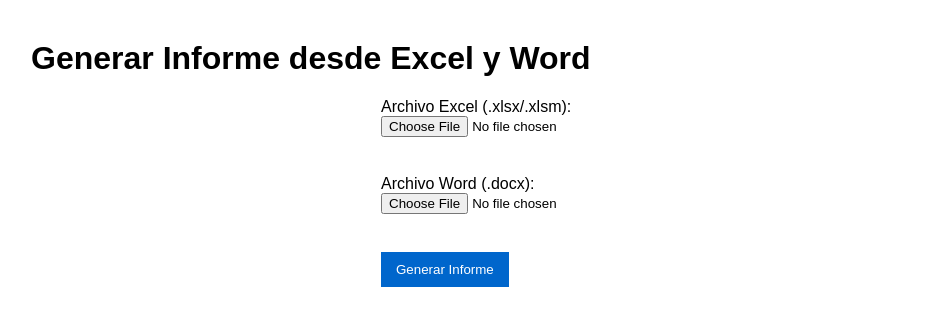
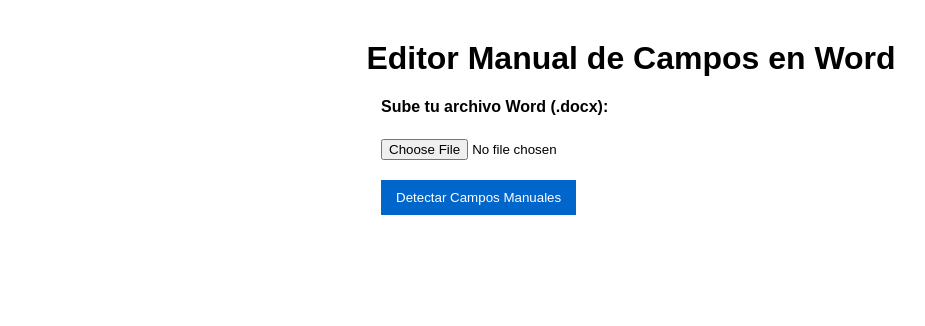
Before and after one commit to LucasMB-QF/generador-doc-campos, a FastAPI app: page / in a window 1280 px wide. Shown: the top 326 px of the page, without its empty margins (9-934 px from the left). Run offline with FastAPI, Linux system fonts and the light colour scheme.

Commit message:
Subir archivos iniciales al repo generador-doc-campos

```diff
--- a/main.py
+++ b/main.py
@@ -1,168 +1,174 @@
-from fastapi import FastAPI, UploadFile, File, Request, HTTPException
-from fastapi.responses import Response, HTMLResponse
+from fastapi import FastAPI, UploadFile, File, Form, Request, HTTPException
+from fastapi.responses import JSONResponse, Response, HTMLResponse
 from fastapi.templating import Jinja2Templates
 from fastapi.staticfiles import StaticFiles
-from fastapi.middleware.cors import CORSMiddleware
-from openpyxl import load_workbook
 from docx import Document
-from docx.text.paragraph import Paragraph
+from io import BytesIO
 import re
-from io import BytesIO
 from pathlib import Path
-import logging
-from urllib.parse import quote
-
-# Configuración de logging
-logging.basicConfig(level=logging.INFO)
-logger = logging.getLogger(__name__)
-
-# Rutas y carpetas
-current_dir = Path(__file__).resolve().parent
-templates_dir = current_dir / "templates"
+import json
 
 app = FastAPI()
 
-app.mount("/static", StaticFiles(directory="templates"), name="static")
-templates = Jinja2Templates(directory=str(templates_dir))
+# Config directorios
+current_dir = Path(__file__).parent.resolve()
+templates = Jinja2Templates(directory=str(current_dir / "templates"))
+app.mount("/static", StaticFiles(directory=str(current_dir / "static")), name="static")
 
-# CORS
-app.add_middleware(
-    CORSMiddleware,
-    allow_origins=["*"],
-    allow_methods=["*"],
-    allow_headers=["*"],
-)
+# Regex para campos manuales {{campo}} (sin '!')
+campo_regex = re.compile(r"\{\{\s*([^\{\}!]+?)\s*\}\}")
 
-# Regex para {{Hoja!Celda}} o {{campo}}
-campo_regex = re.compile(r"\{\{\s*([^\{\}]+?)\s*\}\}")
+def extraer_campos_de_parrafos(parrafos):
+    campos = set()
+    for p in parrafos:
+        for match in campo_regex.finditer(p.text):
+            campos.add(match.group(1).strip())
+    return campos
 
-# --- Formateo de valores ---
+def extraer_campos_de_tablas(tablas):
+    campos = set()
+    for table in tablas:
+        for row in table.rows:
+            for cell in row.cells:
+                # Recursivo: puede haber tablas dentro de celdas pero omitimos para simplicidad
+                campos |= extraer_campos_de_parrafos(cell.paragraphs)
+    return campos
 
-def formatear_valor(valor):
-    if isinstance(valor, float):
-        return f"{valor:.1f}"
-    return str(valor) if valor is not None else ""
+def extraer_todos_los_campos(doc: Document):
+    campos = set()
 
-# --- Lectura desde Excel ---
+    # Cuerpo - párrafos y tablas
+    campos |= extraer_campos_de_parrafos(doc.paragraphs)
+    campos |= extraer_campos_de_tablas(doc.tables)
 
-def obtener_valor(wb, hoja_nombre, celda):
+    # Secciones - encabezados y pies de página
+    for section in doc.sections:
+        # Header y footer principal
+        campos |= extraer_campos_de_parrafos(section.header.paragraphs)
+        campos |= extraer_campos_de_tablas(section.header.tables)
+        campos |= extraer_campos_de_parrafos(section.footer.paragraphs)
+        campos |= extraer_campos_de_tablas(section.footer.tables)
+
+        # Diferente primera página?
+        if section.different_first_page_header_footer:
+            campos |= extraer_campos_de_parrafos(section.first_page_header.paragraphs)
+            campos |= extraer_campos_de_tablas(section.first_page_header.tables)
+            campos |= extraer_campos_de_parrafos(section.first_page_footer.paragraphs)
+            campos |= extraer_campos_de_tablas(section.first_page_footer.tables)
+
+        # (Opcional) Headers/footer para páginas pares también si quieres, pero usualmente no necesario.
+
+    return sorted(campos)
+
+def reemplazar_texto_en_parrafo(parrafo, reemplazos):
+    # Aquí reemplazamos manteniendo formato y runs originales
+    texto_completo = "".join(run.text for run in parrafo.runs)
+    nuevo_texto = texto_completo
+
+    def reemplazo_match(match):
+        campo = match.group(1).strip()
+        return str(reemplazos.get(campo, match.group(0)))
+
+    nuevo_texto = campo_regex.sub(reemplazo_match, texto_completo)
+
+    if nuevo_texto != texto_completo:
+        # Reemplaza todo el texto en el primer run, limpia los otros
+        if parrafo.runs:
+            parrafo.runs[0].text = nuevo_texto
+            for run in parrafo.runs[1:]:
+                run.text = ""
+
+def reemplazar_campos(doc: Document, reemplazos: dict):
+    # Cuerpo
+    for p in doc.paragraphs:
+        reemplazar_texto_en_parrafo(p, reemplazos)
+    for table in doc.tables:
+        for row in table.rows:
+            for cell in row.cells:
+                for p in cell.paragraphs:
+                    reemplazar_texto_en_parrafo(p, reemplazos)
+
+    # Secciones encabezados y pies
+    for section in doc.sections:
+        for p in section.header.paragraphs:
+            reemplazar_texto_en_parrafo(p, reemplazos)
+        for table in section.header.tables:
+            for row in table.rows:
+                for cell in row.cells:
+                    for p in cell.paragraphs:
+                        reemplazar_texto_en_parrafo(p, reemplazos)
+
+        for p in section.footer.paragraphs:
+            reemplazar_texto_en_parrafo(p, reemplazos)
+        for table in section.footer.tables:
+            for row in table.rows:
+                for cell in row.cells:
+                    for p in cell.paragraphs:
+                        reemplazar_texto_en_parrafo(p, reemplazos)
+
+        if section.different_first_page_header_footer:
+            for p in section.first_page_header.paragraphs:
+                reemplazar_texto_en_parrafo(p, reemplazos)
+            for table in section.first_page_header.tables:
+                for row in table.rows:
+                    for cell in row.cells:
+                        for p in cell.paragraphs:
+                            reemplazar_texto_en_parrafo(p, reemplazos)
+
+            for p in section.first_page_footer.paragraphs:
+                reemplazar_texto_en_parrafo(p, reemplazos)
+            for table in section.first_page_footer.tables:
+                for row in table.rows:
+                    for cell in row.cells:
+                        for p in cell.paragraphs:
+                            reemplazar_texto_en_parrafo(p, reemplazos)
+
+@app.post("/detectar-campos")
+async def detectar_campos(archivo_word: UploadFile = File(...)):
     try:
-        hoja = wb[hoja_nombre]
-        valor = hoja[celda].value
-        if valor is None:
-            logger.warning(f"Celda vacía: {hoja_nombre}!{celda}")
-        return formatear_valor(valor)
+        if not archivo_word.filename.endswith(".docx"):
+            raise HTTPException(400, "Solo se aceptan archivos .docx")
+
+        contenido = await archivo_word.read()
+        doc = Document(BytesIO(contenido))
+
+        campos = extraer_todos_los_campos(doc)
+
+        return JSONResponse({"campos": campos})
+
     except Exception as e:
-        logger.error(f"Error en celda {hoja_nombre}!{celda}: {str(e)}")
-        return ""
+        raise HTTPException(500, f"Error al detectar campos: {str(e)}")
 
-def obtener_valores_rango(wb, hoja_nombre, rango):
+@app.post("/procesar-manual")
+async def procesar_manual(
+    archivo_word: UploadFile = File(...),
+    replacements: str = Form(...)
+):
     try:
-        hoja = wb[hoja_nombre]
-        celdas = hoja[rango]
-        fila = celdas[0]
-        return [formatear_valor(c.value) for c in fila]
+        reemplazos = json.loads(replacements)
+        contenido = await archivo_word.read()
+        doc = Document(BytesIO(contenido))
+
+        reemplazar_campos(doc, reemplazos)
+
+        salida = BytesIO()
+        doc.save(salida)
+        salida.seek(0)
+
+        return Response(
+            content=salida.getvalue(),
+            media_type="application/vnd.openxmlformats-officedocument.wordprocessingml.document",
+            headers={"Content-Disposition": 'attachment; filename="documento_modificado.docx"'}
+        )
+
     except Exception as e:
-        logger.error(f"Error en rango {hoja_nombre}!{rango}: {str(e)}")
-        return []
-
-# --- Reemplazo de campos en texto ---
-
-def reemplazar_campos(texto, wb):
-    def reemplazo(match):
-        campo = match.group(1)
-        if '!' in campo:
-            hoja, celda_o_rango = campo.split('!', 1)
-            hoja = hoja.strip()
-            celda_o_rango = celda_o_rango.strip()
-            if ':' in celda_o_rango:
-                valores = obtener_valores_rango(wb, hoja, celda_o_rango)
-                return ', '.join(valores)
-            else:
-                return obtener_valor(wb, hoja, celda_o_rango)
-        return ""
-    return campo_regex.sub(reemplazo, texto)
-
-# --- Reemplazo en párrafos (versión robusta) ---
-
-def reemplazar_en_parrafo(parrafo: Paragraph, wb):
-    texto_total = "".join(run.text for run in parrafo.runs)
-    if not campo_regex.search(texto_total):
-        return
-    texto_reemplazado = reemplazar_campos(texto_total, wb)
-    if parrafo.runs:
-        parrafo.runs[0].text = texto_reemplazado
-        for i in range(1, len(parrafo.runs)):
-            parrafo.runs[i].text = ""
-
-# --- Procesamiento de documento Word ---
-
-def procesar_documento(doc, wb):
-    for p in doc.paragraphs:
-        reemplazar_en_parrafo(p, wb)
-
-    for tabla in doc.tables:
-        for fila in tabla.rows:
-            for celda in fila.cells:
-                for p in celda.paragraphs:
-                    reemplazar_en_parrafo(p, wb)
-
-# --- Rutas FastAPI ---
+        raise HTTPException(500, f"Error en procesamiento manual: {str(e)}")
 
 @app.get("/", response_class=HTMLResponse)
 async def home(request: Request):
     return templates.TemplateResponse("index.html", {"request": request})
 
-@app.post("/procesar")
-async def procesar(
-    archivo_excel: UploadFile = File(...),
-    archivo_word: UploadFile = File(...)
-):
-    try:
-        logger.info("Iniciando procesamiento de archivos...")
-
-        if not archivo_excel.filename.endswith(('.xlsx', '.xlsm')):
-            raise HTTPException(400, "El archivo Excel debe ser .xlsx o .xlsm")
-        if not archivo_word.filename.endswith('.docx'):
-            raise HTTPException(400, "El archivo Word debe ser .docx")
-
-        excel_content = await archivo_excel.read()
-        word_content = await archivo_word.read()
-
-        with BytesIO(excel_content) as excel_stream:
-            wb = load_workbook(filename=excel_stream, data_only=True)
-
-            with BytesIO(word_content) as word_stream:
-                doc = Document(word_stream)
-                procesar_documento(doc, wb)
-
-                output_stream = BytesIO()
-                doc.save(output_stream)
-                output_stream.seek(0)
-
-                logger.info("Procesamiento completado correctamente")
-
-                nombre_base = archivo_word.filename.rsplit(".", 1)[0]
-                nombre_generado = f"{nombre_base} (generado).docx"
-                nombre_generado_seguro = quote(nombre_generado)
-
-                return Response(
-                    content=output_stream.getvalue(),
-                    media_type="application/vnd.openxmlformats-officedocument.wordprocessingml.document",
-                    headers={
-                        "Content-Disposition": f'attachment; filename="{nombre_generado_seguro}"',
-                        "Access-Control-Expose-Headers": "Content-Disposition"
-                    }
-                )
-
-    except HTTPException:
-        raise
-    except Exception as e:
-        logger.error(f"Error en el procesamiento: {str(e)}", exc_info=True)
-        raise HTTPException(500, f"Error interno del servidor: {str(e)}")
-
-# --- Página de error personalizada ---
-
+# Error handler para mostrar página bonita
 @app.exception_handler(HTTPException)
 async def http_exception_handler(request, exc):
     return templates.TemplateResponse(
@@ -170,7 +176,7 @@
         {
             "request": request,
             "status_code": exc.status_code,
-            "detail": exc.detail
+            "detail": exc.detail,
         },
-        status_code=exc.status_code
+        status_code=exc.status_code,
     )
--- a/templates/index.html
+++ b/templates/index.html
@@ -1,22 +1,145 @@
 <!DOCTYPE html>
-<html>
+<html lang="es">
 <head>
-    <title>Generador de Informes</title>
-    <style>
-        body { font-family: Arial, sans-serif; margin: 40px; }
-        form { max-width: 500px; margin: 0 auto; }
-        input[type="file"] { margin-bottom: 20px; }
-        button { padding: 10px 15px; background: #0066cc; color: white; border: none; cursor: pointer; }
-    </style>
+  <meta charset="UTF-8" />
+  <title>Editor Manual de Campos</title>
+  <style>
+    body {
+      font-family: Arial, sans-serif;
+      margin: 40px;
+    }
+    form {
+      max-width: 500px;
+      margin: 0 auto;
+    }
+    input[type="file"] {
+      margin-bottom: 20px;
+    }
+    input[type="text"] {
+      width: 100%;
+      padding: 8px;
+      margin-bottom: 15px;
+      box-sizing: border-box;
+    }
+    button {
+      padding: 10px 15px;
+      background: #0066cc;
+      color: white;
+      border: none;
+      cursor: pointer;
+    }
+    h2 {
+      text-align: center;
+      margin-top: 30px;
+    }
+    #camposContainer {
+      max-width: 500px;
+      margin: 20px auto;
+    }
+    label {
+      display: block;
+      margin-bottom: 5px;
+      font-weight: bold;
+    }
+  </style>
 </head>
 <body>
-    <h1>Generar Informe desde Excel y Word</h1>
-    <form action="/procesar" method="post" enctype="multipart/form-data">
-        <label>Archivo Excel (.xlsx/.xlsm):</label><br>
-        <input type="file" name="archivo_excel" accept=".xlsx,.xlsm" required><br><br>
-        <label>Archivo Word (.docx):</label><br>
-        <input type="file" name="archivo_word" accept=".docx" required><br><br>
-        <button type="submit">Generar Informe</button>
+  <h1 style="text-align:center;">Editor Manual de Campos en Word</h1>
+
+  <form id="uploadForm" enctype="multipart/form-data">
+    <label>Sube tu archivo Word (.docx):</label><br />
+    <input type="file" name="archivo_word" id="archivo_word" accept=".docx" required /><br />
+    <button type="submit">Detectar Campos Manuales</button>
+  </form>
+
+  <div id="camposContainer" style="display:none;">
+    <h2>Complete los campos manuales</h2>
+    <form id="camposForm">
+      <div id="camposInputs"></div>
+      <button type="submit">Generar Documento</button>
     </form>
+  </div>
+
+  <script>
+    const uploadForm = document.getElementById("uploadForm");
+    const camposContainer = document.getElementById("camposContainer");
+    const camposInputs = document.getElementById("camposInputs");
+    const camposForm = document.getElementById("camposForm");
+    let archivoWordFile = null;
+
+    uploadForm.addEventListener("submit", async (e) => {
+      e.preventDefault();
+      const input = document.getElementById("archivo_word");
+      if (!input.files.length) return alert("Selecciona un archivo .docx");
+      archivoWordFile = input.files[0];
+
+      const formData = new FormData();
+      formData.append("archivo_word", archivoWordFile);
+
+      try {
+        const res = await fetch("/detectar-campos", { method: "POST", body: formData });
+        if (!res.ok) {
+          const error = await res.json();
+          throw new Error(error.detail || "Error detectando campos");
+        }
+
+        const data = await res.json();
+        camposInputs.innerHTML = "";
+
+        if (!data.campos || data.campos.length === 0) {
+          alert("No se encontraron campos manuales para editar.");
+          return;
+        }
+
+        data.campos.forEach((campo) => {
+          const div = document.createElement("div");
+          div.innerHTML = `
+            <label for="${campo}">${campo}:</label>
+            <input type="text" id="${campo}" name="${campo}" required />
+          `;
+          camposInputs.appendChild(div);
+        });
+
+        camposContainer.style.display = "block";
+      } catch (error) {
+        console.error("Error:", error);
+        alert(error.message);
+      }
+    });
+
+    camposForm.addEventListener("submit", async (e) => {
+      e.preventDefault();
+
+      const replacements = {};
+      document.querySelectorAll("#camposInputs input").forEach((input) => {
+        replacements[input.name] = input.value;
+      });
+
+      const formData = new FormData();
+      formData.append("archivo_word", archivoWordFile);
+      formData.append("replacements", JSON.stringify(replacements));
+
+      try {
+        const res = await fetch("/procesar-manual", { method: "POST", body: formData });
+        if (!res.ok) {
+          const error = await res.json();
+          throw new Error(error.detail || "Error generando documento");
+        }
+
+        const blob = await res.blob();
+        const url = URL.createObjectURL(blob);
+        const a = document.createElement("a");
+        a.href = url;
+        a.download = "documento_modificado.docx";
+        document.body.appendChild(a);
+        a.click();
+        a.remove();
+        URL.revokeObjectURL(url);
+      } catch (error) {
+        console.error("Error:", error);
+        alert(error.message);
+      }
+    });
+  </script>
 </body>
 </html>
```
